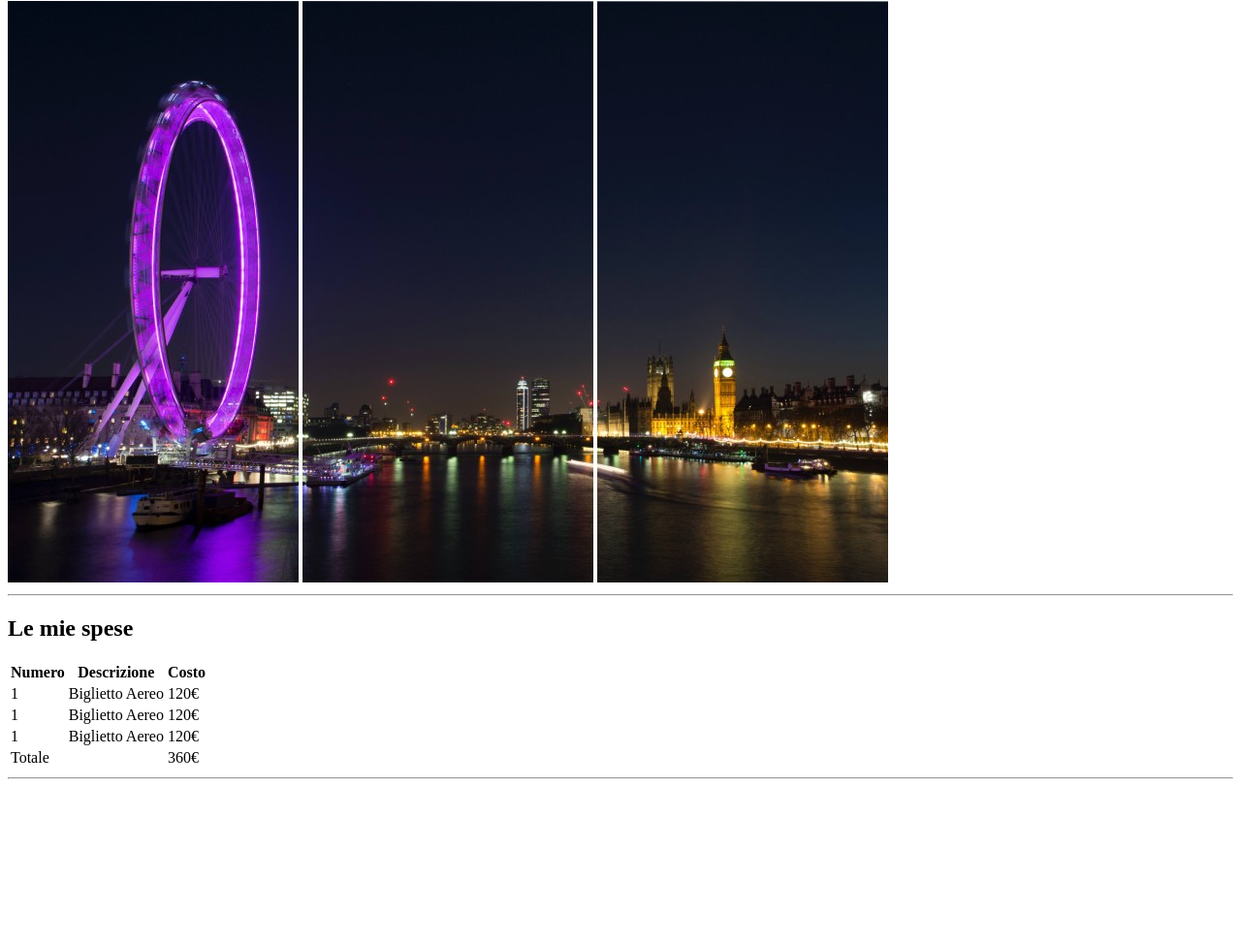
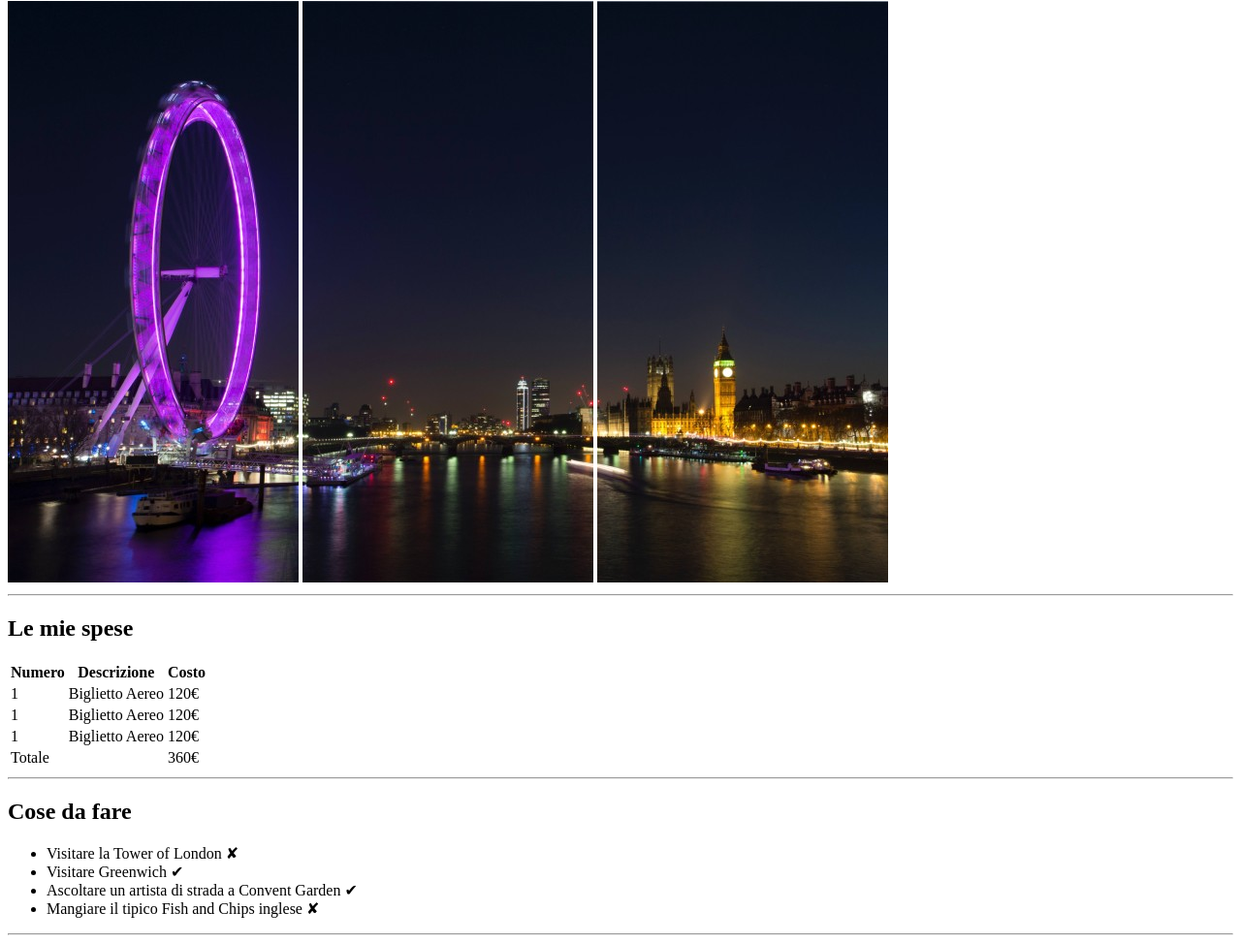
Before and after one commit to Luz42/html-london-trip, a plain HTML site: page index.html in a window 1280 px wide. Shown: the part 79-1052 px from the top of the page at 97% size. Before the commit the page ends 891 px from the top, so only its background shows below. Drawn offline with Linux system fonts and the light colour scheme.

Commit message:
Creata lista delle cose da fare

```diff
--- a/index.html
+++ b/index.html
@@ -63,7 +63,14 @@
 
         <!-- TO_DO_LIST -->
         <section>
-
+            <h2>Cose da fare</h2>
+            <ul>
+                <li>Visitare la Tower of London &#10008;</li>
+                <li>Visitare Greenwich &#10004;</li>
+                <li>Ascoltare un artista di strada a Convent Garden &#10004;</li>
+                <li>Mangiare il tipico Fish and Chips inglese &#10008;</li>
+            </ul>
+            <hr>
         </section>
         <!-- end TO_DO_LIST -->
 
```
